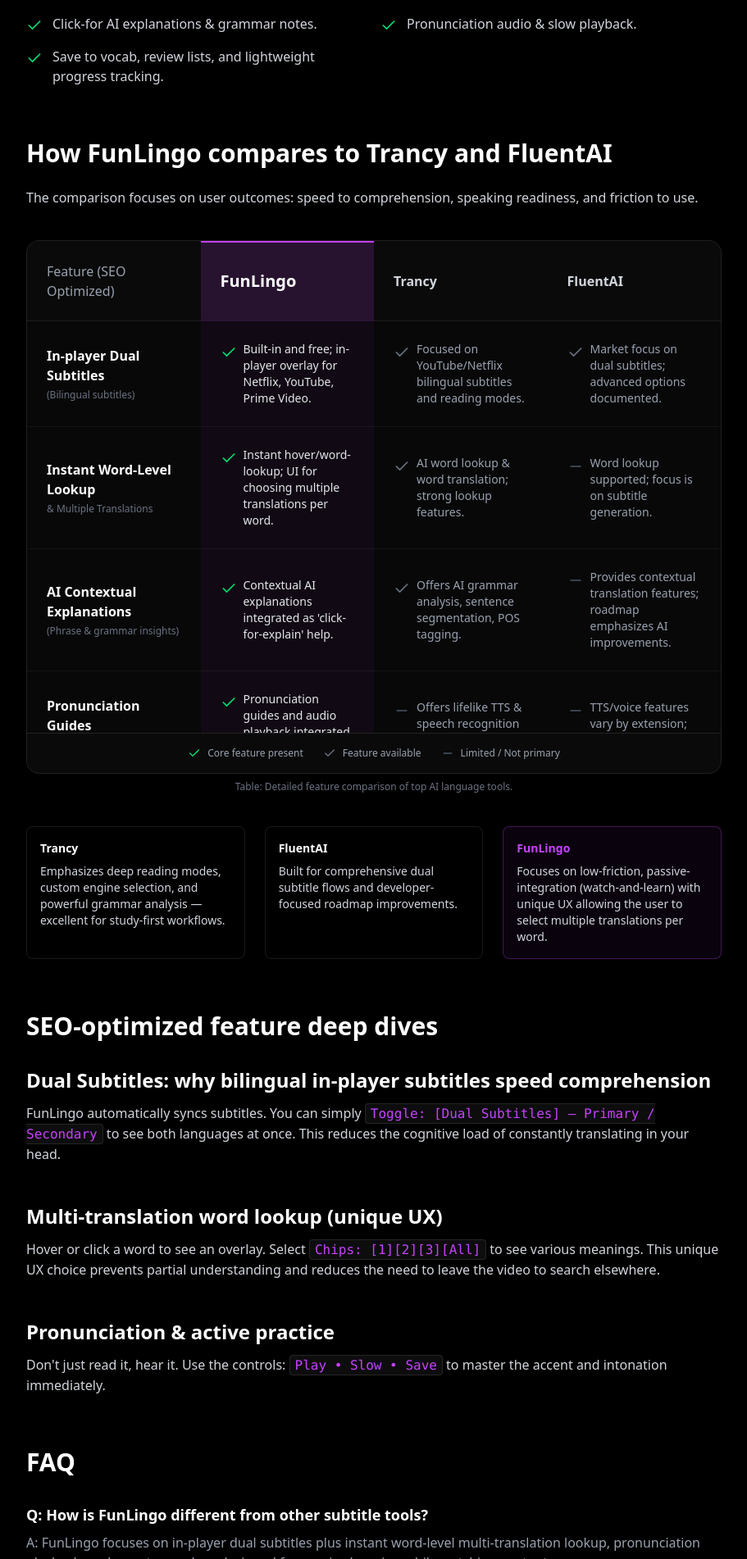
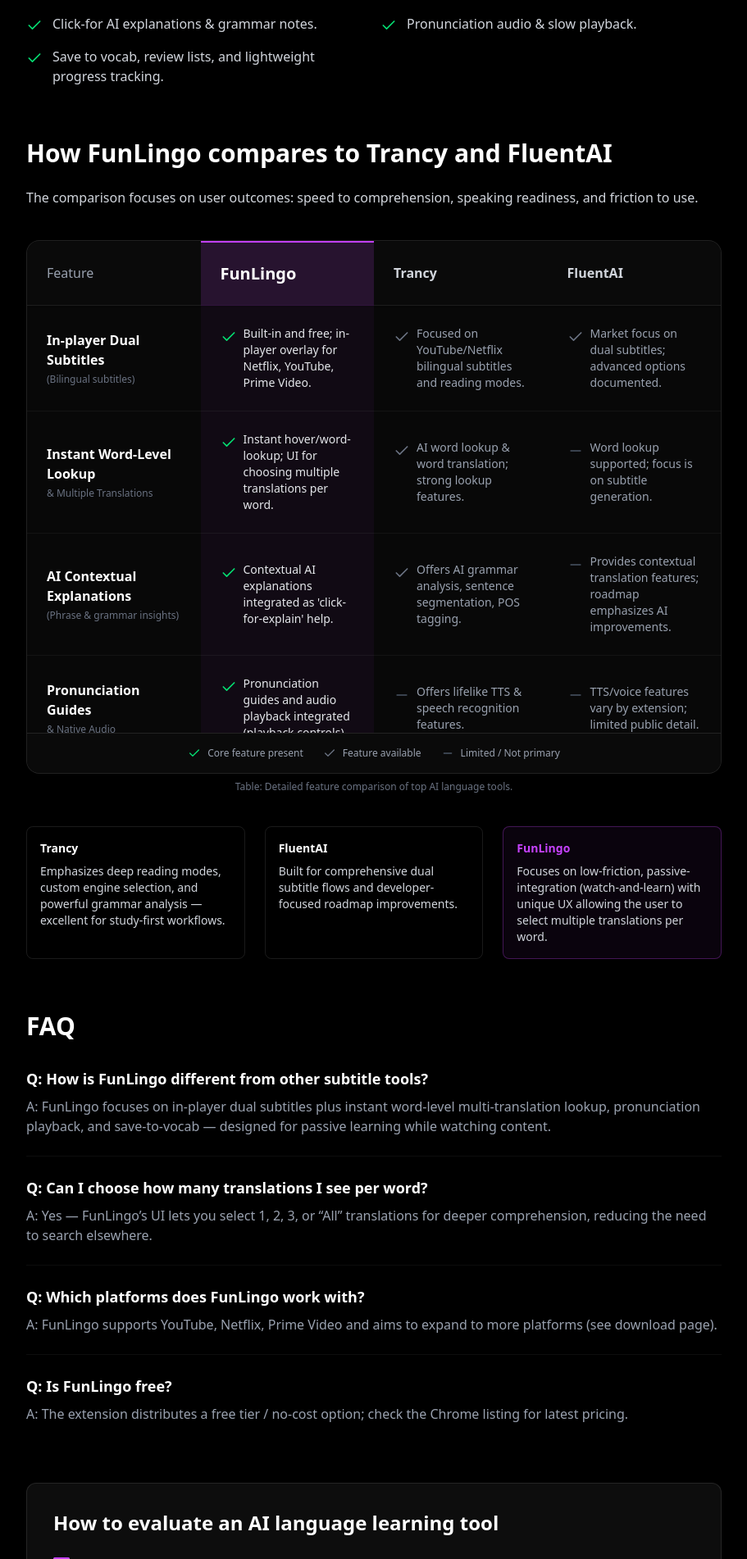
Before and after one commit to alphaextensions/funlingo-website, a React (Vite) app: page /blog/best-ai-language-learning-tools-2026 in a window 1280 px wide. Shown: the part 1902-3804 px from the top of the page at 82% size, without its empty margins (184-1095 px from the left). Built offline with nearby package versions, Linux system fonts and the light colour scheme; a web font is replaced by a local one.

Commit message:
minor bugs

```diff
--- a/src/pages/BlogPost.tsx
+++ b/src/pages/BlogPost.tsx
@@ -191,7 +191,7 @@
                 <table className="w-full min-w-[800px] text-left border-collapse" aria-label="Feature comparison between FunLingo, Trancy, and FluentAI">
                   <thead className="sticky top-0 z-20 bg-[#0a0a0a] shadow-sm">
                     <tr className="border-b border-white/10">
-                      <th className="p-6 text-gray-400 font-medium w-1/4">Feature (SEO Optimized)</th>
+                      <th className="p-6 text-gray-400 font-medium w-1/4">Feature</th>
                       <th className="p-6 text-white font-bold text-xl w-1/4 bg-[rgba(198,66,252,0.15)] border-t-2 border-t-[#C642FC] border-b border-b-[#C642FC]/20">
                         FunLingo
                       </th>
@@ -335,25 +335,7 @@
              </div>
           </div>
 
-          {/* Deep Dives */}
-          <h2 className="text-3xl font-bold text-white mt-16 mb-8">SEO-optimized feature deep dives</h2>
 
-          <div className="space-y-12">
-             <section>
-               <h3 className="text-2xl font-semibold text-white mb-3">Dual Subtitles: why bilingual in-player subtitles speed comprehension</h3>
-               <p>FunLingo automatically syncs subtitles. You can simply <code className="text-[#C642FC] bg-white/5 px-1.5 py-0.5 rounded border border-white/10">Toggle: [Dual Subtitles] — Primary / Secondary</code> to see both languages at once. This reduces the cognitive load of constantly translating in your head.</p>
-             </section>
-
-             <section>
-               <h3 className="text-2xl font-semibold text-white mb-3">Multi-translation word lookup (unique UX)</h3>
-               <p>Hover or click a word to see an overlay. Select <code className="text-[#C642FC] bg-white/5 px-1.5 py-0.5 rounded border border-white/10">Chips: [1][2][3][All]</code> to see various meanings. This unique UX choice prevents partial understanding and reduces the need to leave the video to search elsewhere.</p>
-             </section>
-
-             <section>
-               <h3 className="text-2xl font-semibold text-white mb-3">Pronunciation & active practice</h3>
-               <p>Don't just read it, hear it. Use the controls: <code className="text-[#C642FC] bg-white/5 px-1.5 py-0.5 rounded border border-white/10">Play • Slow • Save</code> to master the accent and intonation immediately.</p>
-             </section>
-          </div>
 
           {/* FAQ */}
           <h2 className="text-3xl font-bold text-white mt-16 mb-8">FAQ</h2>
--- a/src/pages/ComparePage.tsx
+++ b/src/pages/ComparePage.tsx
@@ -133,7 +133,7 @@
                 <table className="w-full min-w-[800px] text-left border-collapse" aria-label="Feature comparison between FunLingo, Trancy, and FluentAI">
                   <thead className="sticky top-0 z-20 bg-[#0a0a0a] shadow-sm">
                     <tr className="border-b border-white/10">
-                      <th className="p-6 text-gray-400 font-medium w-1/4">Feature (SEO Optimized)</th>
+                      <th className="p-6 text-gray-400 font-medium w-1/4">Feature</th>
                       <th className="p-6 text-white font-bold text-xl w-1/4 bg-[rgba(198,66,252,0.15)] border-t-2 border-t-[#C642FC] border-b border-b-[#C642FC]/20">
                         FunLingo
                       </th>
--- a/src/pages/sections/ComparisonTableSection.tsx
+++ b/src/pages/sections/ComparisonTableSection.tsx
@@ -42,7 +42,7 @@
         <table className="w-full min-w-[800px] text-left border-collapse" aria-label="Feature comparison between FunLingo, Trancy, and FluentAI">
           <thead className="sticky top-0 z-20 bg-[#0a0a0a] shadow-sm">
             <tr className="border-b border-white/10">
-              <th className="p-6 text-gray-400 font-medium w-1/4">Feature (SEO Optimized)</th>
+              <th className="p-6 text-gray-400 font-medium w-1/4">Feature</th>
               <th className="p-6 text-white font-bold text-xl w-1/4 bg-[rgba(198,66,252,0.15)] border-t-2 border-t-[#C642FC] border-b border-b-[#C642FC]/20">
                 FunLingo
               </th>
```
